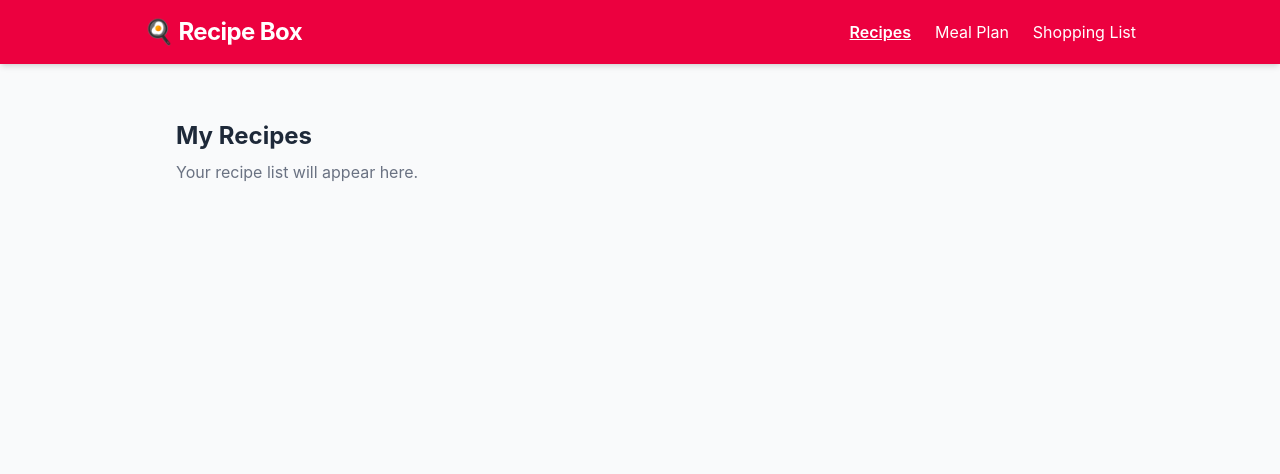
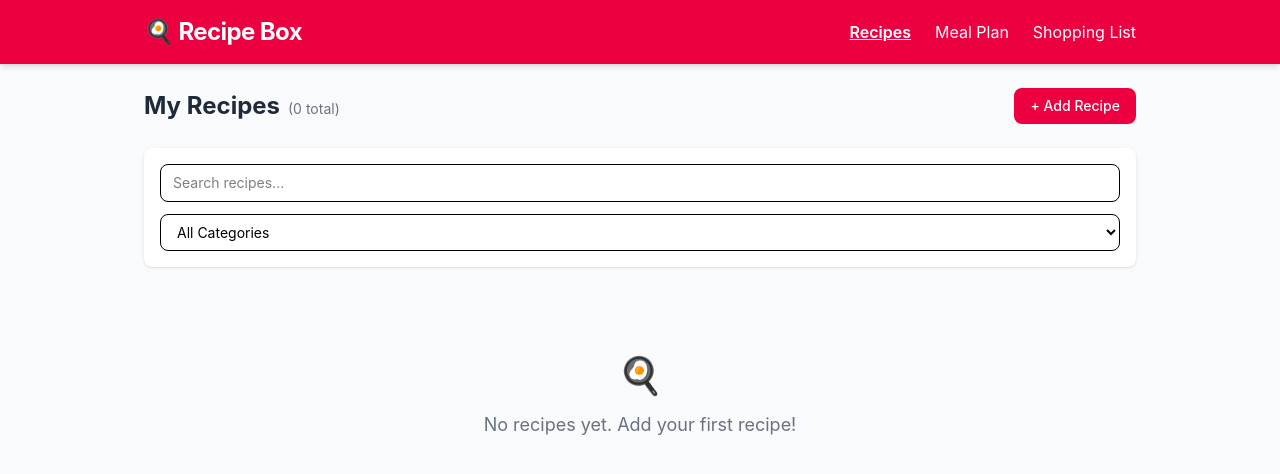
Before and after one commit to Ible-creat/recipe-box, a React (Vite) app: page / in a window 1280 px wide. Shown: the top 474 px of the page. Built offline with nearby package versions, Linux system fonts and the light colour scheme.

Commit message:
Wire RecipeList and AddRecipeForm into Recipes page with search and filter

```diff
--- a/src/components/AddRecipeForm.jsx
+++ b/src/components/AddRecipeForm.jsx
@@ -62,9 +62,7 @@ function AddRecipeForm({ onClose }) {
   return (
     <form onSubmit={handleSubmit} className="flex flex-col gap-4">
       <div>
-        <label className="block text-sm font-medium text-gray-700 mb-1">
-          Title
-        </label>
+        <label className="block text-sm font-medium text-gray-700 mb-1">Title</label>
         <input
           name="title"
           value={form.title}
@@ -76,9 +74,7 @@ function AddRecipeForm({ onClose }) {
       </div>
 
       <div>
-        <label className="block text-sm font-medium text-gray-700 mb-1">
-          Description
-        </label>
+        <label className="block text-sm font-medium text-gray-700 mb-1">Description</label>
         <textarea
           name="description"
           value={form.description}
@@ -90,9 +86,7 @@ function AddRecipeForm({ onClose }) {
       </div>
 
       <div>
-        <label className="block text-sm font-medium text-gray-700 mb-1">
-          Ingredients
-        </label>
+        <label className="block text-sm font-medium text-gray-700 mb-1">Ingredients</label>
         <div className="flex gap-2 mb-2">
           <input
             value={ingredientInput}
@@ -129,9 +123,7 @@ function AddRecipeForm({ onClose }) {
       </div>
 
       <div>
-        <label className="block text-sm font-medium text-gray-700 mb-1">
-          Instructions
-        </label>
+        <label className="block text-sm font-medium text-gray-700 mb-1">Instructions</label>
         <textarea
           name="instructions"
           value={form.instructions}
@@ -143,4 +135,78 @@ function AddRecipeForm({ onClose }) {
         {errors.instructions && <p className="text-red-500 text-xs mt-1">{errors.instructions}</p>}
       </div>
 
-      <div className="grid
+      <div className="grid grid-cols-2 gap-3">
+        <div>
+          <label className="block text-sm font-medium text-gray-700 mb-1">Prep Time (min)</label>
+          <input
+            name="prepTime"
+            type="number"
+            value={form.prepTime}
+            onChange={handleChange}
+            placeholder="0"
+            className="w-full border rounded-lg px-3 py-2 text-sm focus:outline-none focus:ring-2 focus:ring-rose-400"
+          />
+        </div>
+        <div>
+          <label className="block text-sm font-medium text-gray-700 mb-1">Cook Time (min)</label>
+          <input
+            name="cookTime"
+            type="number"
+            value={form.cookTime}
+            onChange={handleChange}
+            placeholder="0"
+            className="w-full border rounded-lg px-3 py-2 text-sm focus:outline-none focus:ring-2 focus:ring-rose-400"
+          />
+        </div>
+      </div>
+
+      <div className="grid grid-cols-2 gap-3">
+        <div>
+          <label className="block text-sm font-medium text-gray-700 mb-1">Servings</label>
+          <input
+            name="servings"
+            type="number"
+            value={form.servings}
+            onChange={handleChange}
+            placeholder="1"
+            className="w-full border rounded-lg px-3 py-2 text-sm focus:outline-none focus:ring-2 focus:ring-rose-400"
+          />
+        </div>
+        <div>
+          <label className="block text-sm font-medium text-gray-700 mb-1">Category</label>
+          <select
+            name="category"
+            value={form.category}
+            onChange={handleChange}
+            className="w-full border rounded-lg px-3 py-2 text-sm focus:outline-none focus:ring-2 focus:ring-rose-400"
+          >
+            <option value="">Select category</option>
+            {CATEGORIES.map((c) => (
+              <option key={c} value={c}>{c}</option>
+            ))}
+          </select>
+        </div>
+      </div>
+
+      <div>
+        <label className="block text-sm font-medium text-gray-700 mb-1">Image URL</label>
+        <input
+          name="image"
+          value={form.image}
+          onChange={handleChange}
+          placeholder="https://..."
+          className="w-full border rounded-lg px-3 py-2 text-sm focus:outline-none focus:ring-2 focus:ring-rose-400"
+        />
+      </div>
+
+      <button
+        type="submit"
+        className="bg-rose-600 text-white py-2 rounded-lg font-medium hover:bg-rose-700"
+      >
+        Add Recipe
+      </button>
+    </form>
+  )
+}
+
+export default AddRecipeForm
--- a/src/pages/Recipes.jsx
+++ b/src/pages/Recipes.jsx
@@ -1,8 +1,77 @@
+import { useState } from 'react'
+import { useRecipes } from '../context/RecipeContext'
+import RecipeList from '../components/RecipeList'
+import AddRecipeForm from '../components/AddRecipeForm'
+import { CATEGORIES } from '../utils/recipeSchema'
+
 function Recipes() {
+  const { recipes } = useRecipes()
+  const [showForm, setShowForm] = useState(false)
+  const [search, setSearch] = useState('')
+  const [filterCategory, setFilterCategory] = useState('all')
+  const [selectedRecipe, setSelectedRecipe] = useState(null)
+
+  const filteredRecipes = recipes
+    .filter((r) => filterCategory === 'all' || r.category === filterCategory)
+    .filter((r) =>
+      r.title.toLowerCase().includes(search.toLowerCase()) ||
+      r.description.toLowerCase().includes(search.toLowerCase())
+    )
+
   return (
-    <div className="p-8">
-      <h2 className="text-2xl font-bold text-gray-800">My Recipes</h2>
-      <p className="text-gray-500 mt-2">Your recipe list will appear here.</p>
+    <div>
+      <div className="flex justify-between items-center mb-6">
+        <h2 className="text-2xl font-bold text-gray-800">
+          My Recipes
+          <span className="ml-2 text-sm font-normal text-gray-500">
+            ({recipes.length} total)
+          </span>
+        </h2>
+        <button
+          onClick={() => setShowForm(!showForm)}
+          className="bg-rose-600 text-white px-4 py-2 rounded-lg hover:bg-rose-700 text-sm font-medium"
+        >
+          {showForm ? 'Cancel' : '+ Add Recipe'}
+        </button>
+      </div>
+
+      {showForm && (
+        <div className="bg-white rounded-lg shadow-md p-6 mb-6">
+          <h3 className="text-lg font-bold text-gray-800 mb-4">Add a New Recipe</h3>
+          <AddRecipeForm onClose={() => setShowForm(false)} />
+        </div>
+      )}
+
+      <div className="bg-white rounded-lg shadow-sm p-4 mb-6 flex flex-col gap-3">
+        <input
+          type="text"
+          placeholder="Search recipes..."
+          value={search}
+          onChange={(e) => setSearch(e.target.value)}
+          className="w-full border rounded-lg px-3 py-2 text-sm focus:outline-none focus:ring-2 focus:ring-rose-400"
+        />
+        <select
+          value={filterCategory}
+          onChange={(e) => setFilterCategory(e.target.value)}
+          className="w-full border rounded-lg px-3 py-2 text-sm focus:outline-none focus:ring-2 focus:ring-rose-400"
+        >
+          <option value="all">All Categories</option>
+          {CATEGORIES.map((c) => (
+            <option key={c} value={c}>{c}</option>
+          ))}
+        </select>
+      </div>
+
+      {filteredRecipes.length === 0 && recipes.length > 0 && (
+        <p className="text-center text-gray-500 py-8">
+          No recipes match your search.
+        </p>
+      )}
+
+      <RecipeList
+        recipes={filteredRecipes}
+        onSelect={setSelectedRecipe}
+      />
     </div>
   )
 }
```
